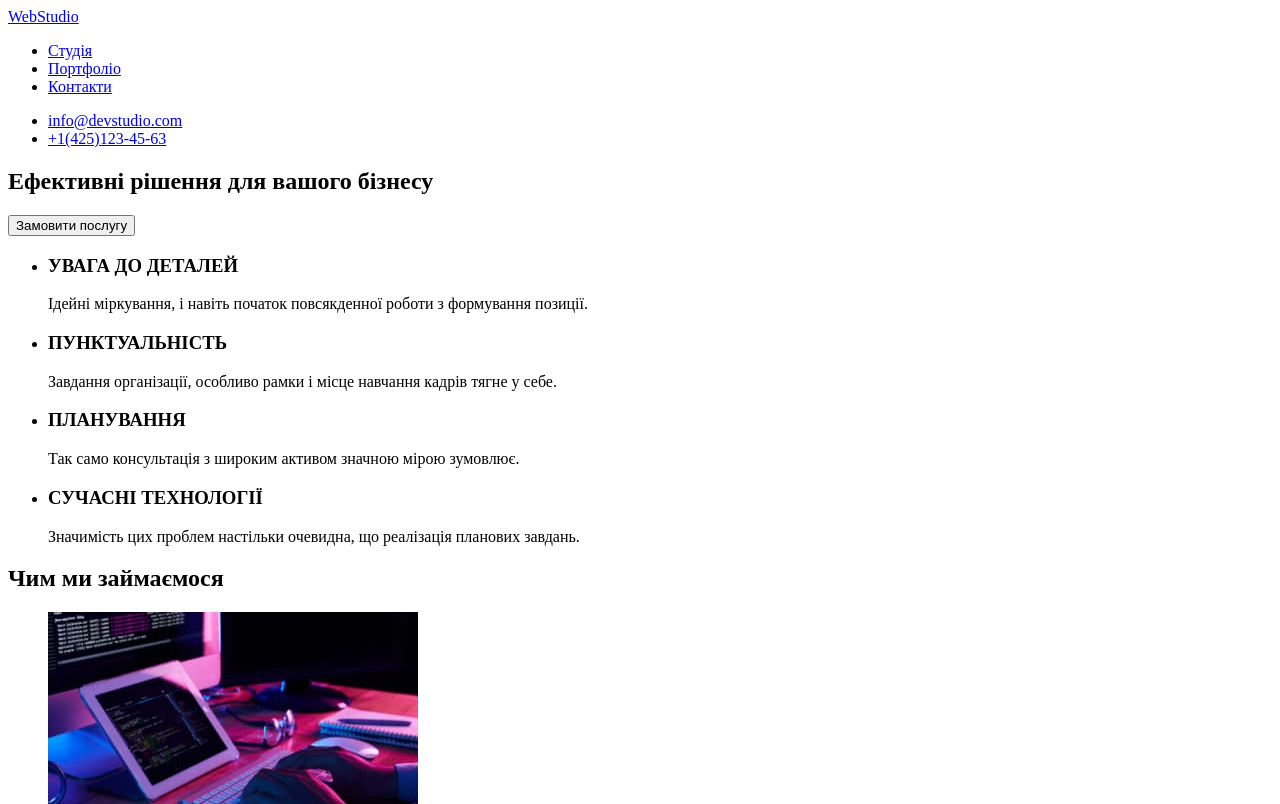
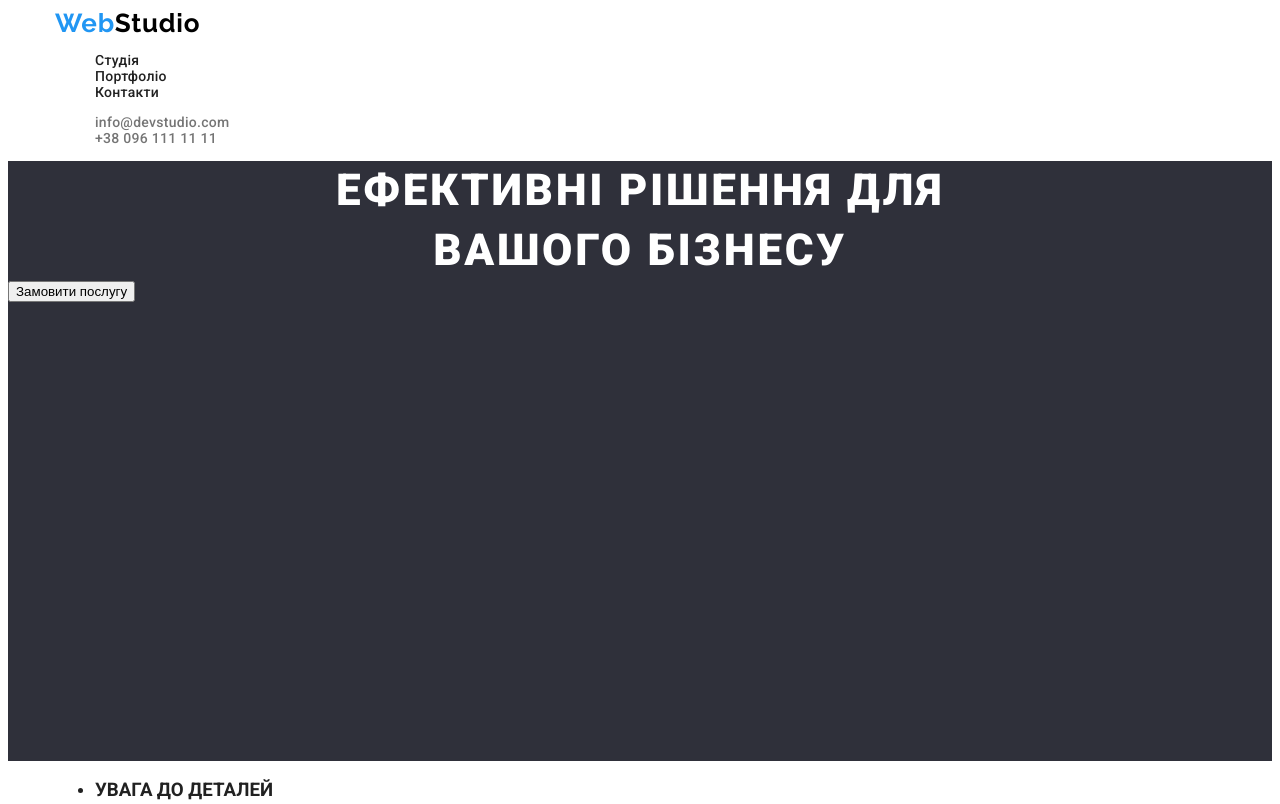
Before and after one commit to ArtemParhom/goit-markup-hw-02, a plain HTML site: page index.html in a window 1280 px wide. Shown: the top 804 px of the page. Drawn offline with Linux system fonts and the light colour scheme.

Commit message:
add links

```diff
--- a/css/style.css
+++ b/css/style.css
@@ -0,0 +1,68 @@
+body {
+    font-family: 'Roboto';
+    color: #212121;
+}
+.container {
+    max-width: 1170px;
+    margin: 0 auto;
+}
+.logo {
+    color: #2196F3;
+    font-family: 'Raleway';
+    font-style: normal;
+    font-weight: 700;
+    font-size: 26px;
+    line-height: 119%;
+    letter-spacing: 0.03em;
+    text-decoration: none;
+    list-style: none;
+}
+.logo span {
+    color: #000;
+}
+.nav-links {
+    font-style: normal;
+    font-weight: 500;
+    font-size: 14px;
+    line-height: 114%;
+    letter-spacing: 0.02em;
+    list-style: none;
+}
+.nav-link {
+    text-decoration: none;
+    list-style: none;
+    color: #212121;
+}
+.nav-contacts {
+    font-style: normal;
+    font-weight: 500;
+    font-size: 14px;
+    line-height: 114%;
+    letter-spacing: 0.02em;
+    color: #757575;
+    text-decoration: none;
+    list-style: none;
+}
+.nav-link:hover, .nav-link:focus, .nav-contacts:hover, .nav-contacts:focus{
+    color: #2196F3;
+}
+.section {
+    width: 100%;
+    height: 600px;
+    background: #2F303A;
+}
+.title {
+    width: 696px;
+    height: 120px;
+    margin: 0 auto;
+    font-family: 'Roboto';
+    font-style: normal;
+    font-weight: 900;
+    font-size: 44px;
+    line-height: 136%;
+    text-align: center;
+    letter-spacing: 0.06em;
+    text-transform: uppercase;
+    color: #FFFFFF;
+
+}
--- a/index.html
+++ b/index.html
@@ -5,30 +5,50 @@
     <meta http-equiv="X-UA-Compatible" content="IE=edge" />
     <meta name="viewport" content="width=device-width, initial-scale=1.0" />
     <title>goit-markup-hw-01</title>
-    <!--<link rel="stylesheet" href="./css/style.css" />-->
+    <link rel="stylesheet" href="./css/style.css" />
+    <link rel="preconnect" href="https://fonts.googleapis.com" />
+    <link rel="preconnect" href="https://fonts.gstatic.com" crossorigin />
+    <link
+      href="https://fonts.googleapis.com/css2?family=Raleway:wght@700&family=Roboto:wght@400;500;700;900&display=swap"
+      rel="stylesheet"
+    />
   </head>
   <body>
     <header>
       <div class="container">
         <nav>
-          <a href="./index.html" title="Home page">Web<span>Studio</span></a>
-          <ul>
-            <li><a href="#" title="Studio">Студія</a></li>
-            <li><a href="#" title="Portfolio">Портфоліо</a></li>
-            <li><a href="#" title="Contacts">Контакти</a></li>
+          <a class="logo" href="./index.html" title="Home page"
+            >Web<span>Studio</span></a
+          >
+          <ul class="nav-links">
+            <li>
+              <a class="nav-link" href="./index.html" title="Studio">Студія</a>
+            </li>
+            <li>
+              <a class="nav-link" href="./portfolio.html" title="Portfolio"
+                >Портфоліо</a
+              >
+            </li>
+            <li><a class="nav-link" href="#" title="Contacts">Контакти</a></li>
           </ul>
         </nav>
-        <ul>
+        <ul class="nav-links">
           <li>
-            <a href="mailto:info@devstudio.com">info@devstudio.com</a>
+            <a class="nav-contacts" href="mailto:info@devstudio.com"
+              >info@devstudio.com</a
+            >
           </li>
-          <li><a href="tel:14251234563">+1(425)123-45-63</a></li>
+          <li>
+            <a class="nav-contacts" href="tel:+38 096 111 11 11"
+              >+38 096 111 11 11</a
+            >
+          </li>
         </ul>
       </div>
     </header>
     <main>
-      <section>
-        <h1>Ефективні рішення для вашого бізнесу</h1>
+      <section class="section">
+        <h1 class="title">Ефективні рішення для вашого бізнесу</h1>
         <button type="button">Замовити послугу</button>
       </section>
       <section>
@@ -128,7 +148,9 @@
     </main>
     <footer>
       <div class="container">
-        <a href="#" title="Home page">Web<span>Studio</span></a>
+        <a class="logo" href="./index.html" title="Home page"
+          >Web<span>Studio</span></a
+        >
 
         <address>
           <ul>
@@ -143,7 +165,7 @@
               <a href="mailto:info@devstudio.com">info@devstudio.com</a>
             </li>
             <li>
-              <a href="tel:14251234563">+1(425)123-45-63</a>
+              <a href="tel:+38 096 111 11 11">+38 096 111 11 11</a>
             </li>
           </ul>
         </address>
```
Also changed, not shown: portfolio.html (added, +168 -0 lines), images/boxes-project.jpg (added), images/edition-limited-edition.jpg (added), images/growing-business.jpg (added), images/inspiration-has-no-borders.jpg (added), images/lab-project.jpg (added), images/poster-new-orlean-vs-golden-star.jpg (added), images/project-prime.jpg (added), images/seafood-restaurant.jpg (added), images/technocrak.jpg (added).
